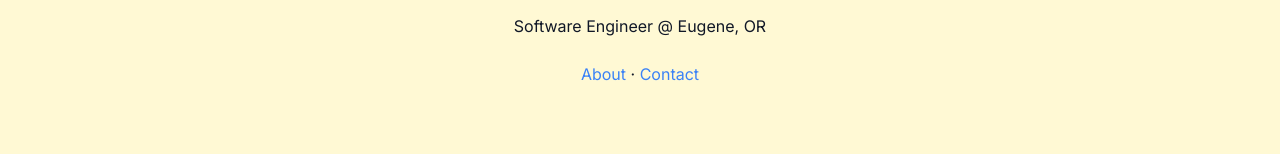
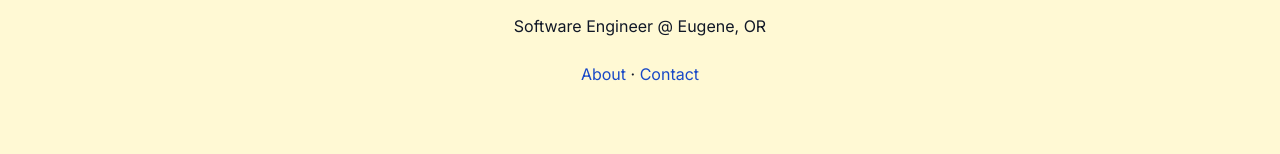
Before and after one commit to nwilson5/nuuson, a Next.js app: page / in a window 1280 px wide. Shown: the part 338-492 px from the top of the page. Built offline with nearby package versions, Linux system fonts and the light colour scheme.

Commit message:
improve link contrast for accessibility

```diff
--- a/src/app/globals.css
+++ b/src/app/globals.css
@@ -22,7 +22,7 @@ body {
 
 /* link colors, hover */
 a {
-  @apply text-blue-500;
+  color: #1949C7;
 }
 footer a {
   color: #DCDBFF;
```
